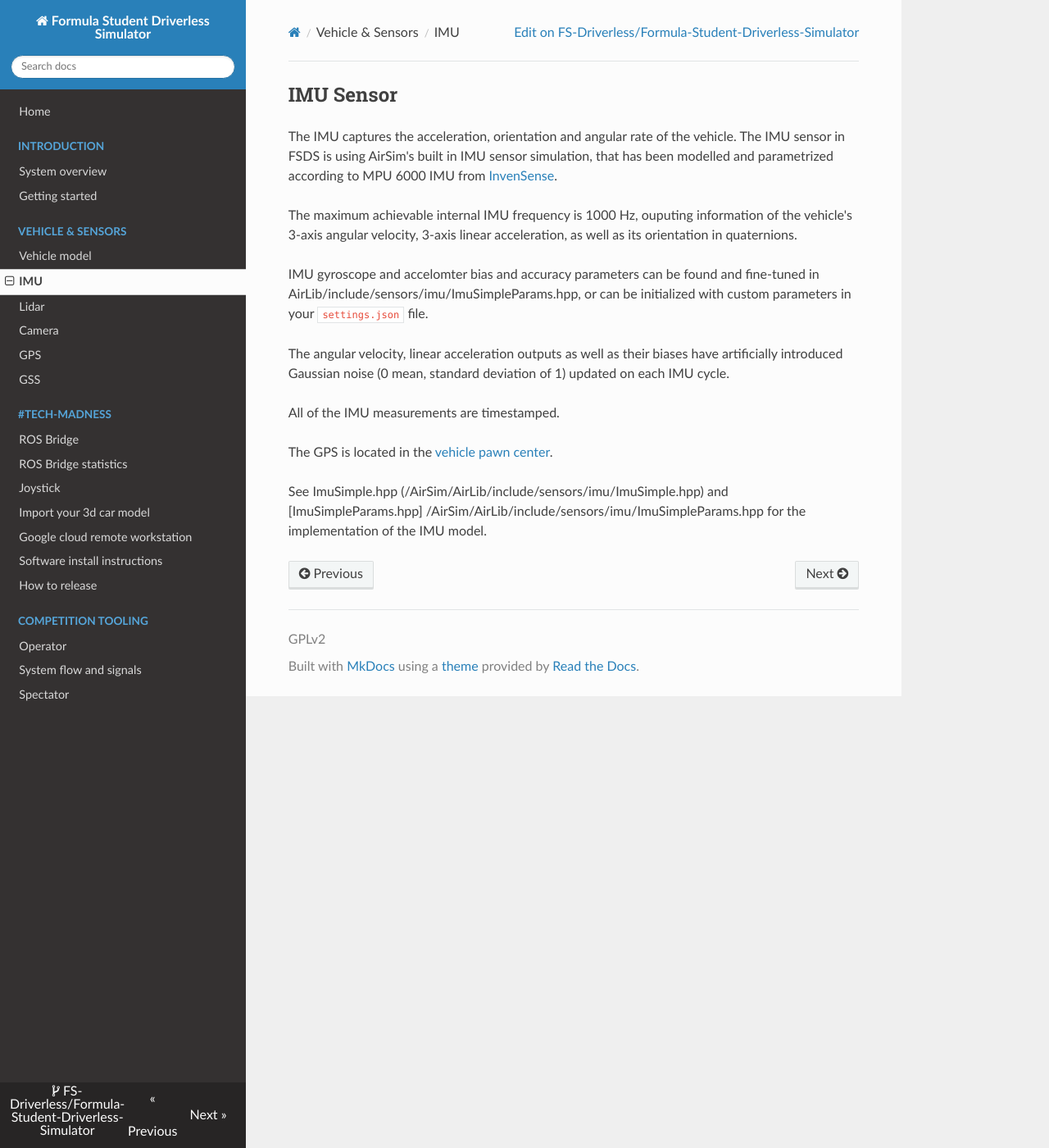
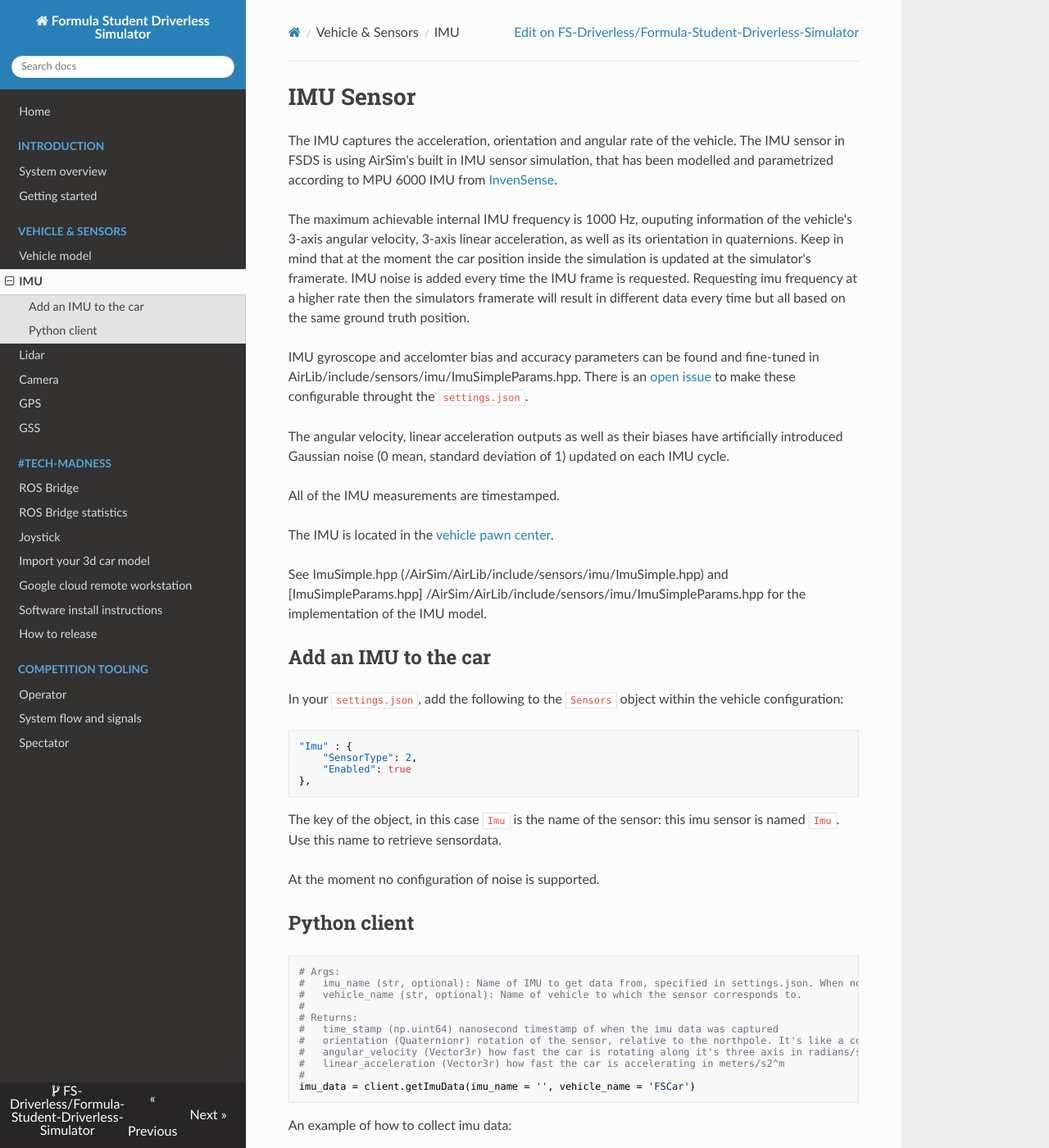
Before and after one commit to FS-Driverless/Formula-Student-Driverless-Simulator, an MkDocs documentation site: the page built from docs/imu.md, in a window 1280 px wide and 1400 px high. Shown: the whole window at 82% size. Built offline with MkDocs 1.6.1, drawn with Linux system fonts in a browser that asks for light colours; nearby versions of some CDN libraries; comment, search, counter and statistics services are not loaded; some of the changed text lies outside the part shown.

Commit message:
IMU docs, default FSCar for vehicle name just like everywhere else

````diff
--- a/docs/imu.md
+++ b/docs/imu.md
@@ -1,18 +1,77 @@
-## IMU Sensor
+# IMU Sensor
 The IMU captures the acceleration, orientation and angular rate of the vehicle.
 The IMU sensor in FSDS is using AirSim's built in IMU sensor simulation, that has been modelled and parametrized according to MPU 6000 IMU from [InvenSense](https://www.invensense.com/wp-content/uploads/2015/02/MPU-6000-Datasheet1.pdf).
 
 
+The maximum achievable internal IMU frequency is 1000 Hz, ouputing information of the vehicle's 3-axis angular velocity, 3-axis linear acceleration, as well as its orientation in quaternions.
+Keep in mind that at the moment the car position inside the simulation is updated at the simulator's framerate.
+IMU noise is added every time the IMU frame is requested.
+Requesting imu frequency at a higher rate then the simulators framerate will result in different data every time but all based on the same ground truth position.
 
-
-The maximum achievable internal IMU frequency is 1000 Hz, ouputing information of the vehicle's 3-axis angular velocity, 3-axis linear acceleration, as well as its orientation in quaternions.
-
-IMU gyroscope and accelomter bias and accuracy parameters can be found and fine-tuned in AirLib/include/sensors/imu/ImuSimpleParams.hpp, or can be initialized with custom parameters in your `settings.json` file.
+IMU gyroscope and accelomter bias and accuracy parameters can be found and fine-tuned in AirLib/include/sensors/imu/ImuSimpleParams.hpp.
+There is an [open issue](https://github.com/FS-Driverless/Formula-Student-Driverless-Simulator/issues/238) to make these configurable throught the `settings.json`.
 
 The angular velocity, linear acceleration outputs as well as their biases have artificially introduced Gaussian noise (0 mean, standard deviation of 1) updated on each IMU cycle.
 
 All of the IMU measurements are timestamped.
 
-The GPS is located in the [vehicle pawn center](vehicle_model.md).
+The IMU is located in the [vehicle pawn center](vehicle_model.md).
 
 See ImuSimple.hpp (/AirSim/AirLib/include/sensors/imu/ImuSimple.hpp) and [ImuSimpleParams.hpp] /AirSim/AirLib/include/sensors/imu/ImuSimpleParams.hpp for the implementation of the IMU model.
+
+## Add an IMU to the car
+
+In your `settings.json`, add the following to the `Sensors` object within the vehicle configuration:
+```json
+"Imu" : {
+    "SensorType": 2,
+    "Enabled": true
+},
+```
+The key of the object, in this case `Imu` is the name of the sensor: this imu sensor is named `Imu`.
+Use this name to retrieve sensordata.
+
+At the moment no configuration of noise is supported.
+
+
+## Python client
+
+```python
+# Args:
+#   imu_name (str, optional): Name of IMU to get data from, specified in settings.json. When no name is provided the last imu will be used.
+#   vehicle_name (str, optional): Name of vehicle to which the sensor corresponds to.
+#
+# Returns:
+#   time_stamp (np.uint64) nanosecond timestamp of when the imu data was captured
+#   orientation (Quaternionr) rotation of the sensor, relative to the northpole. It's like a compass
+#   angular_velocity (Vector3r) how fast the car is rotating along it's three axis in radians/second
+#   linear_acceleration (Vector3r) how fast the car is accelerating in meters/s2^m
+#
+imu_data = client.getImuData(imu_name = '', vehicle_name = 'FSCar')
+```
+
+
+An example of how to collect imu data:
+
+```python
+import time
+import fsds
+
+# connect to the AirSim simulator
+client = fsds.FSDSClient()
+
+# Check network connection
+client.confirmConnection()
+
+while True:
+    imu = client.getImuData(imu_name = 'Imu', vehicle_name = 'FSCar')
+
+    print("timestamp nano: ", imu.time_stamp)
+    print("orientation: ", imu.orientation)
+    print("angular velocity: ", imu.angular_velocity)
+    print("linear acceleration: ", imu.linear_acceleration)
+    print()
+
+    time.sleep(1)
+```
+Full example [here](https://github.com/FS-Driverless/Formula-Student-Driverless-Simulator/tree/master/python/examples/imu.py).
````
Also changed, not shown: docs/gps.md (+25 -18 lines), docs/python.md (+8 -2 lines), 3 other files.
